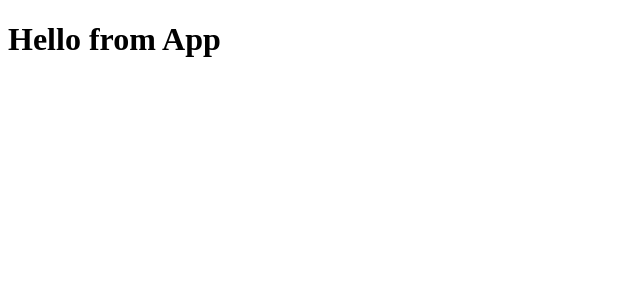
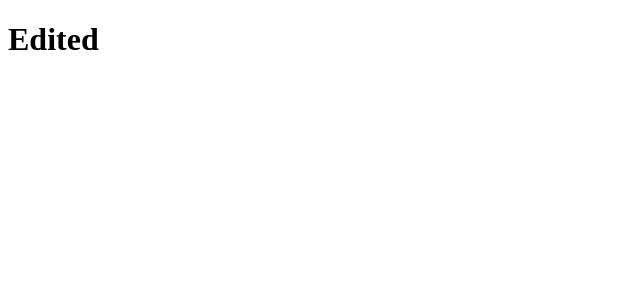
Before and after one commit to fportin/fportin.github.io, a React (Create React App) app: page / in a window 1280 px wide. Shown: the top 300 px of the page, without its empty margins (0-640 px from the left). Built offline with nearby package versions, Linux system fonts and the light colour scheme.

Commit message:
Hopefully

```diff
--- a/src/App.js
+++ b/src/App.js
@@ -1,6 +1,6 @@
 function App() {
   return (
-    <h1>Hello from App</h1>
+    <h1>Edited</h1>
   );
 }
 
```
